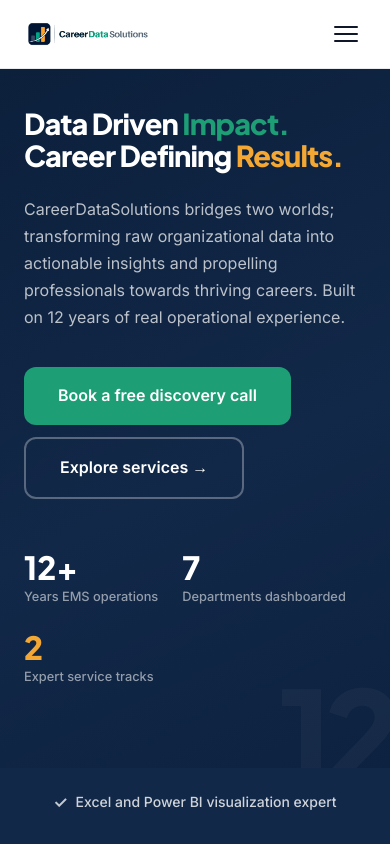
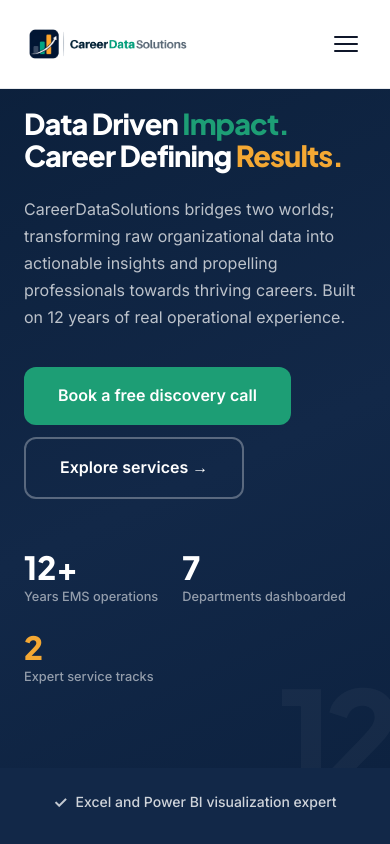
Before and after one commit to J4hz/CareerDataSolutions, a React (Vite) app: page / in a window 390 px wide. Shown: the top 844 px of the page. Built offline with nearby package versions, Linux system fonts and the light colour scheme.

Commit message:
navbar fix

```diff
--- a/src/styles/navbar.css
+++ b/src/styles/navbar.css
@@ -30,9 +30,9 @@
 
 .navbar__logo-img {
   display: block;
-  height: 100px;
+  height: 130px;
   width: auto;
-  max-width: 420px;
+  max-width: 460px;
   object-fit: contain;
   object-position: left center;
   mix-blend-mode: multiply;
@@ -40,15 +40,15 @@
 
 @media (max-width: 768px) {
   .navbar__logo-img {
-    height: 78px;
-    max-width: 320px;
+    height: 100px;
+    max-width: 360px;
   }
 }
 
 @media (max-width: 400px) {
   .navbar__logo-img {
-    height: 64px;
-    max-width: 250px;
+    height: 84px;
+    max-width: 280px;
   }
 }
 
@@ -208,6 +208,9 @@
 }
 
 @media (max-width: 768px) {
+  .navbar__inner {
+    height: 88px;
+  }
   .navbar__nav {
     display: none;
   }
```
